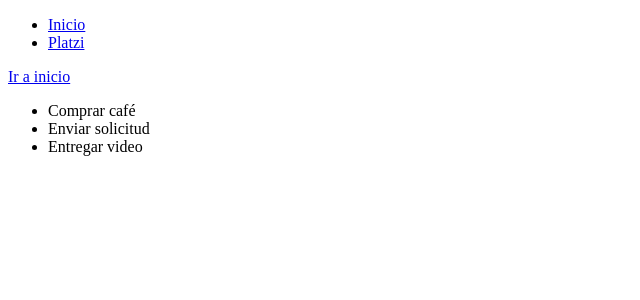
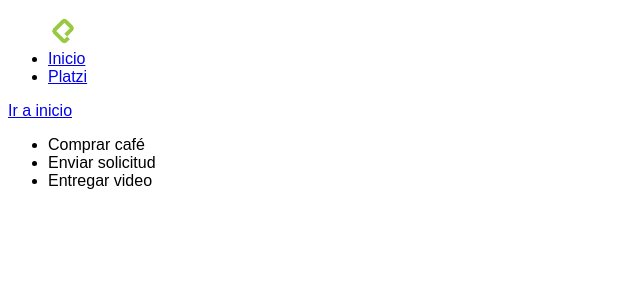
Before and after one commit to HectorFranc/flask-app, a Flask app: page /hello in a window 1280 px wide. Shown: the top 300 px of the page, without its empty margins (0-640 px from the left). Run offline with Flask 2, Linux system fonts and the light colour scheme.

Commit message:
Static files

```diff
--- /dev/null
+++ b/static/css/main.css
@@ -0,0 +1,7 @@
+html * {
+    font-family: sans-serif;
+}
+
+img {
+    max-width: 30px;
+}
--- a/templates/base.html
+++ b/templates/base.html
@@ -4,6 +4,7 @@
     <meta charset="UTF-8">
     <meta name="viewport" content="width=device-width, initial-scale=1.0">
     <title>{% block title %}Flask Platzi |{% endblock title %}</title>
+    <link rel="stylesheet" href="{{ url_for('static', filename='css/main.css') }}">
 </head>
 <body>
     <header>
--- a/templates/navbar.html
+++ b/templates/navbar.html
@@ -1,5 +1,6 @@
 <nav>
     <ul>
+        <img src="{{ url_for('static', filename='images/platzi.png') }}" alt="Platzi Logo">
         <li><a href="{{ url_for('index') }}">Inicio</a></li>
         <li><a href="https://platzi.com" target="_blank">Platzi</a></li>
     </ul>
```
Also changed, not shown: static/images/platzi.png (added).
